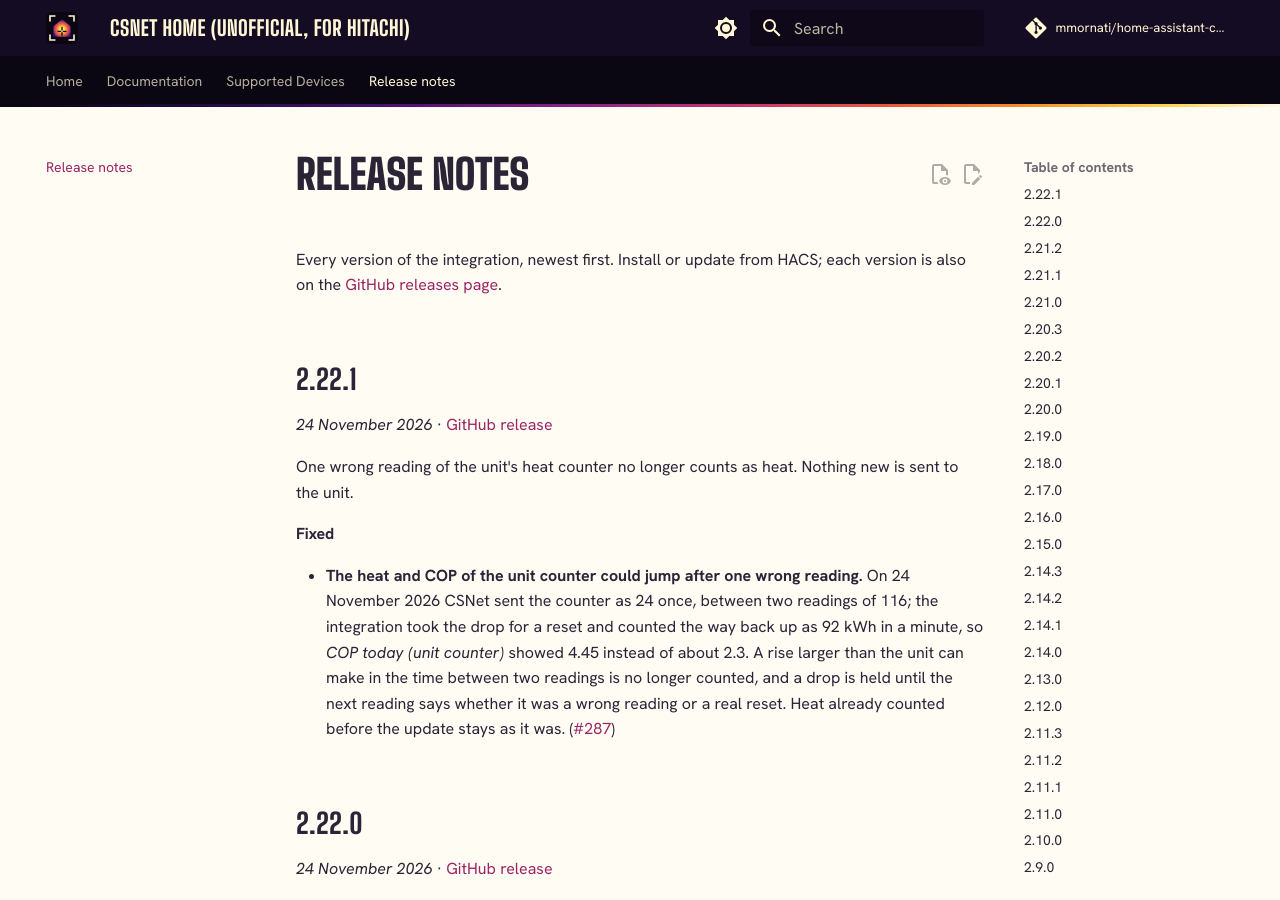
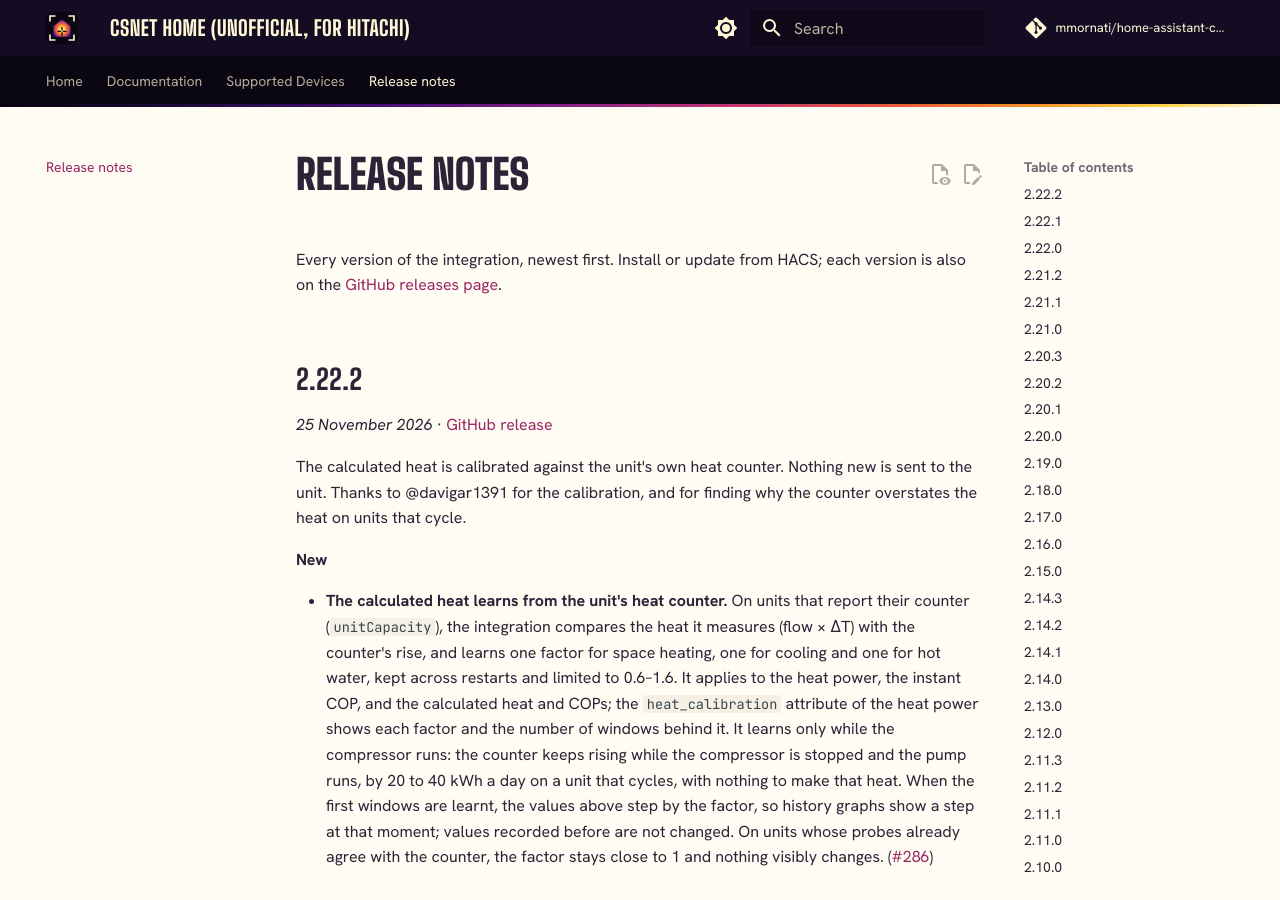
Before and after one commit to mmornati/home-assistant-csnet-home, an MkDocs documentation site: the page built from docs/release-notes.md, in a window 1280 px wide and 900 px high. Built offline with MkDocs 1.6.1 and Material for MkDocs 9.7.7, drawn with Linux system fonts in a browser that asks for light colours; some web fonts are replaced; comment, search, counter and statistics services are not loaded.

Commit message:
Release notes for 2.22.2

```diff
--- a/docs/release-notes.md
+++ b/docs/release-notes.md
@@ -6,6 +6,16 @@ description: What changed in each version of the CSNet Home (unofficial, for Hit
 # Release notes
 
 Every version of the integration, newest first. Install or update from HACS; each version is also on the [GitHub releases page](https://github.com/mmornati/home-assistant-csnet-home/releases).
+
+## 2.22.2
+
+*25 November 2026* · [GitHub release](https://github.com/mmornati/home-assistant-csnet-home/releases/tag/2.22.2)
+
+The calculated heat is calibrated against the unit's own heat counter. Nothing new is sent to the unit. Thanks to @davigar1391 for the calibration, and for finding why the counter overstates the heat on units that cycle.
+
+#### New
+
+- **The calculated heat learns from the unit's heat counter.** On units that report their counter (`unitCapacity`), the integration compares the heat it measures (flow × ΔT) with the counter's rise, and learns one factor for space heating, one for cooling and one for hot water, kept across restarts and limited to 0.6–1.6. It applies to the heat power, the instant COP, and the calculated heat and COPs; the `heat_calibration` attribute of the heat power shows each factor and the number of windows behind it. It learns only while the compressor runs: the counter keeps rising while the compressor is stopped and the pump runs, by 20 to 40 kWh a day on a unit that cycles, with nothing to make that heat. When the first windows are learnt, the values above step by the factor, so history graphs show a step at that moment; values recorded before are not changed. On units whose probes already agree with the counter, the factor stays close to 1 and nothing visibly changes. ([#286](https://github.com/mmornati/home-assistant-csnet-home/pull/286))
 
 ## 2.22.1
 
```
